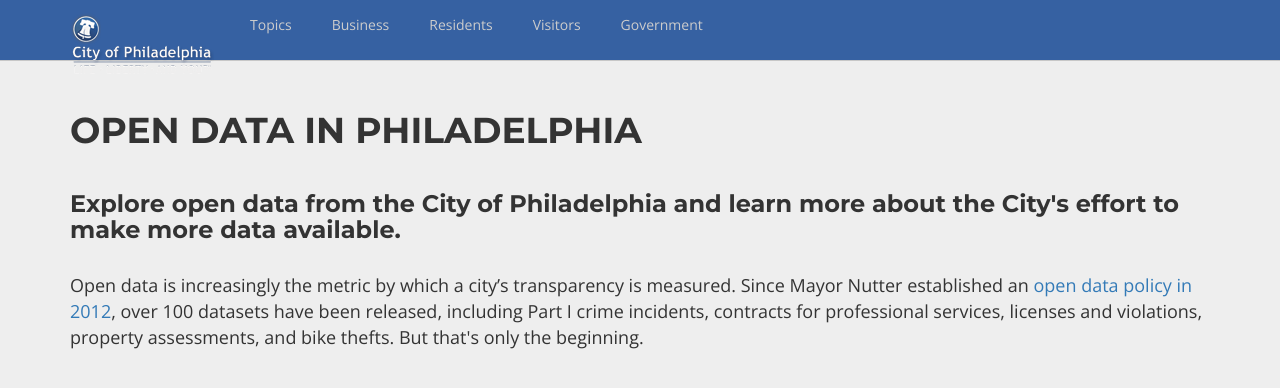
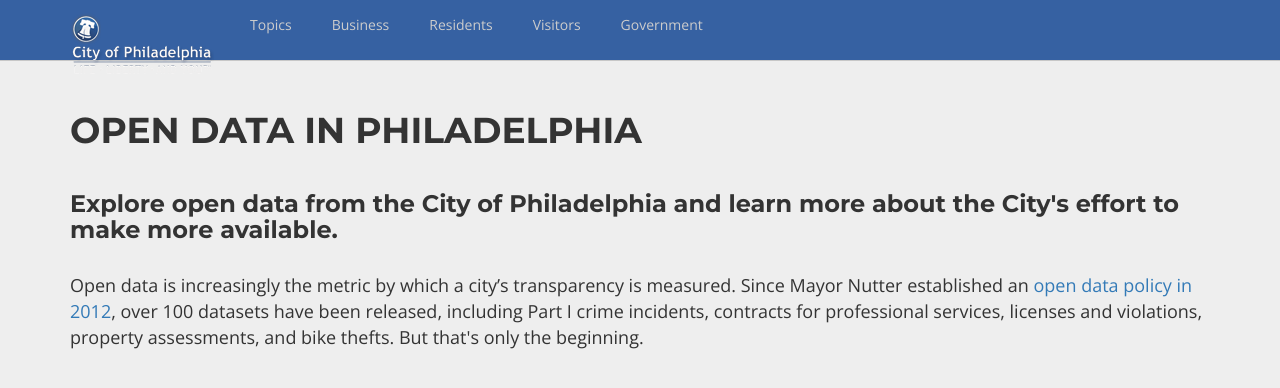
Before and after one commit to CityOfPhiladelphia/slash-data, a Jekyll site: the page built from index.html, in a window 1280 px wide. Shown: the top 388 px of the page. Built offline with Jekyll 4.4.1, drawn with Linux system fonts in a browser that asks for light colours; nearby versions of some CDN libraries.

Commit message:
Drop second "data" for reads better

```diff
--- a/index.html
+++ b/index.html
@@ -3,7 +3,7 @@
 ---
 
 <h1>OPEN DATA IN PHILADELPHIA</h1>
-<h3 class="mission">Explore open data from the City of Philadelphia and learn more about the City's effort to make more data available.</h3>
+<h3 class="mission">Explore open data from the City of Philadelphia and learn more about the City's effort to make more available.</h3>
 <div class="row intro">
   <div class="col-md-12">
     <p>Open data is increasingly the metric by which a city’s transparency is measured. Since Mayor Nutter established an <a href="{{ "/executive-order/" | prepend: site.baseurl }}">open data policy in 2012</a>, over 100 datasets have been released, including Part I crime incidents, contracts for professional services, licenses and violations, property assessments, and bike thefts. But that's only the beginning.</p>
```
